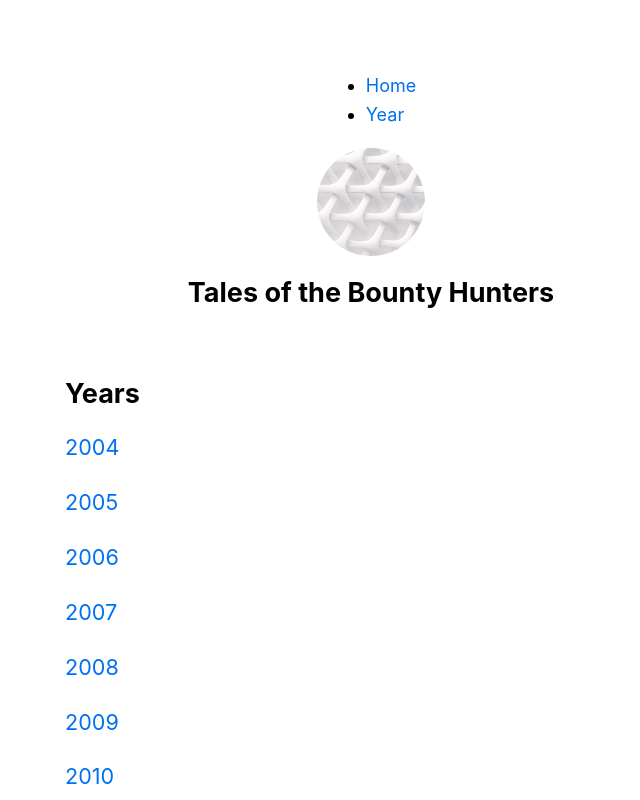
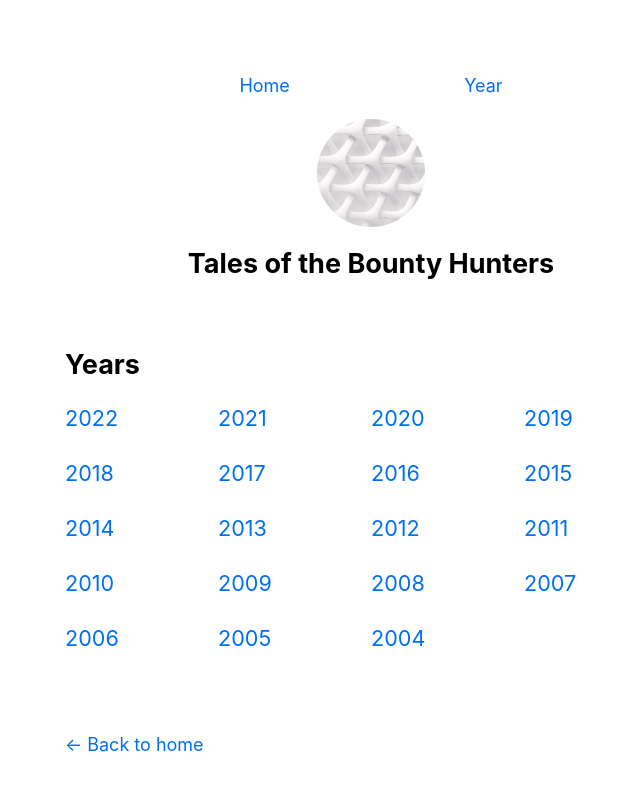
Before and after one commit to paddyfed/TalesOfTheBountyHunters, a Next.js app: page /year in a window 1280 px wide. Shown: the top 800 px of the page, without its empty margins (269-909 px from the left). Built offline with nearby package versions, Linux system fonts and the light colour scheme.

Commit message:
sort and grid for years - nav menu flex

```diff
--- a/pages/year/index.js
+++ b/pages/year/index.js
@@ -25,9 +25,13 @@ export default function Home({ minYear, maxYear }) {
 
     let allYears = [];
 
-    for(let i = minYear; i <= maxYear; i++) {
+    for (let i = minYear; i <= maxYear; i++) {
         allYears.push(i);
     }
+
+    allYears.sort((a, b) => {
+        return b - a;
+    });
 
     return (
         <Layout>
@@ -39,8 +43,8 @@ export default function Home({ minYear, maxYear }) {
             </section>
             <section className={`${utilStyles.headingMd} ${utilStyles.padding1px}`}>
                 <h2 className={utilStyles.headingLg}>Years</h2>
-                <ul className={utilStyles.list}>
-                    {allYears.map((item,index)=>{
+                <ul className={`${utilStyles.list} ${utilStyles.yearsList}`}>
+                    {allYears.map((item, index) => {
                         return <li className={utilStyles.listItem} key={index}><Link href={`/year/${item}`}>{item}</Link></li>
                     })}
                 </ul>
--- a/styles/global.css
+++ b/styles/global.css
@@ -29,3 +29,15 @@ img {
 blockquote {
   color: blue;
 }
+
+nav {
+  width: 100%;
+}
+
+nav ul {
+  display: flex;
+  justify-content: space-evenly;
+  list-style-type: none;
+  padding: 1em 0 1em 0;
+  margin: 0;
+}
--- a/styles/utils.module.css
+++ b/styles/utils.module.css
@@ -55,3 +55,8 @@
   display: flex;
   justify-content: space-between;
 }
+
+.yearsList {
+  display: grid;
+  grid-template-columns: 1fr 1fr 1fr 1fr;
+}
```
